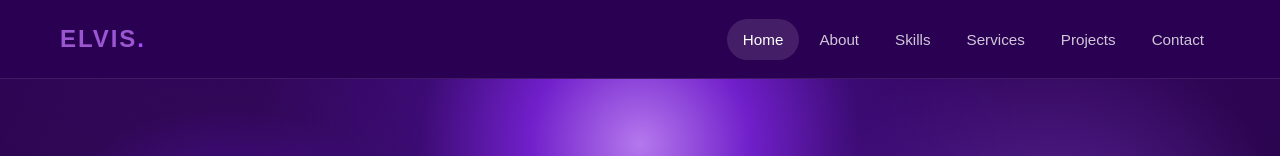
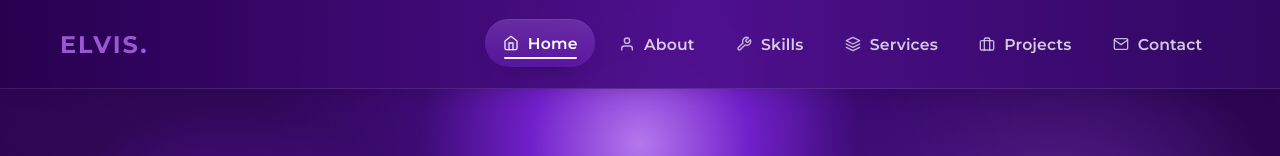
Before and after one commit to Elvis184/portfolio-website, a React (Vite) app: page / in a window 1280 px wide. Shown: the top 156 px of the page. Built offline with nearby package versions, Linux system fonts and the light colour scheme; no server answers.

Commit message:
updated portfolio website

```diff
--- a/index.html
+++ b/index.html
@@ -11,7 +11,7 @@
     <link rel="preconnect" href="https://fonts.googleapis.com" />
     <link rel="preconnect" href="https://fonts.gstatic.com" crossorigin />
     <link
-      href="https://fonts.googleapis.com/css2?family=Poppins:wght@400;500;600;700;800&family=Instrument+Serif:ital@0;1&display=swap"
+      href="https://fonts.googleapis.com/css2?family=Montserrat:wght@400;500;600;700;800&family=Instrument+Serif:ital@0;1&display=swap"
       rel="stylesheet"
     />
     <link rel="stylesheet" href="/styles.css" />
--- a/src/App.jsx
+++ b/src/App.jsx
@@ -1,12 +1,20 @@
 import { useEffect, useState } from "react";
+import {
+  FiBriefcase,
+  FiHome,
+  FiLayers,
+  FiMail,
+  FiTool,
+  FiUser,
+} from "react-icons/fi";
 
 const navItems = [
-  { id: "home", label: "Home" },
-  { id: "about", label: "About" },
-  { id: "skills", label: "Skills" },
-  { id: "services", label: "Services" },
-  { id: "projects", label: "Projects" },
-  { id: "contact", label: "Contact" },
+  { id: "home", label: "Home", icon: FiHome },
+  { id: "about", label: "About", icon: FiUser },
+  { id: "skills", label: "Skills", icon: FiTool },
+  { id: "services", label: "Services", icon: FiLayers },
+  { id: "projects", label: "Projects", icon: FiBriefcase },
+  { id: "contact", label: "Contact", icon: FiMail },
 ];
 
 const stats = [
@@ -253,7 +261,8 @@ export default function App() {
                   className={activeSection === item.id ? "active" : ""}
                   onClick={handleNavClick}
                 >
-                  {item.label}
+                  <item.icon className="nav-icon" aria-hidden="true" />
+                  <span>{item.label}</span>
                 </a>
               </li>
             ))}
--- a/styles.css
+++ b/styles.css
@@ -22,7 +22,7 @@ html {
 
 body {
   margin: 0;
-  font-family: Arial, sans-serif;
+  font-family: Montserrat, Arial, sans-serif;
   color: var(--text);
   overflow-x: hidden;
   background:
@@ -64,17 +64,18 @@ textarea {
   position: sticky;
   top: 0;
   z-index: 50;
-  background: #2a0052;
+  background: linear-gradient(90deg, rgba(39, 0, 79, 0.98), rgba(78, 16, 140, 0.96) 55%, rgba(49, 7, 98, 0.98));
   border-bottom: 1px solid rgba(255, 255, 255, 0.1);
+  box-shadow: 0 10px 30px -24px rgba(0, 0, 0, 0.5);
 }
 
 .nav {
   position: relative;
-  min-height: 78px;
+  min-height: 88px;
   display: flex;
   align-items: center;
   justify-content: space-between;
-  gap: 1.5rem;
+  gap: 2rem;
 }
 
 section[id] {
@@ -96,24 +97,60 @@ section[id] {
   list-style: none;
   display: flex;
   align-items: center;
-  gap: 0.25rem;
+  gap: 0.4rem;
   padding: 0;
   margin: 0;
 }
 
 .nav-links a {
+  position: relative;
   display: inline-flex;
-  padding: 0.75rem 1rem;
+  align-items: center;
+  gap: 0.55rem;
+  padding: 0.9rem 1.1rem;
   border-radius: 999px;
   color: var(--muted);
-  font-size: 0.95rem;
-  transition: color 0.25s ease, background-color 0.25s ease;
+  font-size: 0.98rem;
+  font-weight: 600;
+  letter-spacing: 0.01em;
+  transition:
+    color 0.25s ease,
+    background-color 0.25s ease,
+    transform 0.25s ease,
+    box-shadow 0.25s ease;
 }
 
 .nav-links a:hover,
 .nav-links a.active {
   color: var(--text);
-  background: rgba(255, 255, 255, 0.12);
+  background: linear-gradient(180deg, rgba(197, 128, 255, 0.28), rgba(127, 45, 228, 0.3));
+  box-shadow: inset 0 1px 0 rgba(255, 255, 255, 0.08), 0 12px 24px -18px rgba(0, 0, 0, 0.55);
+  transform: translateY(-1px);
+}
+
+.nav-links a::after {
+  content: "";
+  position: absolute;
+  left: 1.15rem;
+  right: 1.15rem;
+  bottom: 0.52rem;
+  height: 2px;
+  border-radius: 999px;
+  background: rgba(255, 255, 255, 0.92);
+  transform: scaleX(0);
+  transform-origin: center;
+  transition: transform 0.22s ease;
+}
+
+.nav-links a:hover::after,
+.nav-links a.active::after {
+  transform: scaleX(1);
+}
+
+.nav-icon {
+  flex: 0 0 auto;
+  font-size: 1rem;
+  opacity: 0.9;
 }
 
 .menu-btn {
@@ -256,6 +293,7 @@ section[id] {
   display: flex;
   align-items: flex-end;
   justify-content: flex-end;
+  overflow: hidden;
 }
 
 .hero-artwork::before {
@@ -290,12 +328,14 @@ section[id] {
 }
 
 .hero-photo {
-  position: relative;
+  position: absolute;
   z-index: 2;
-  width: 100%;
-  max-width: 940px;
-  height: auto;
-  object-fit: contain;
+  right: -4%;
+  bottom: 0;
+  width: auto;
+  height: 100%;
+  max-width: none;
+  object-fit: cover;
   object-position: right bottom;
   mix-blend-mode: normal;
   filter: saturate(1.02) contrast(1.02);
@@ -780,6 +820,10 @@ section[id] {
     display: none;
   }
 
+  .nav-links a {
+    justify-content: flex-start;
+  }
+
   .nav-links.open {
     display: flex;
   }
@@ -805,6 +849,11 @@ section[id] {
   .hero-artwork {
     min-height: 460px;
     width: 100%;
+  }
+
+  .hero-photo {
+    right: -2%;
+    height: 100%;
   }
 
   .stats,
@@ -833,6 +882,11 @@ section[id] {
     left: -18%;
     right: -8%;
     height: 22%;
+  }
+
+  .hero-photo {
+    right: 0;
+    height: 100%;
   }
 
   .hero-meta,
```
